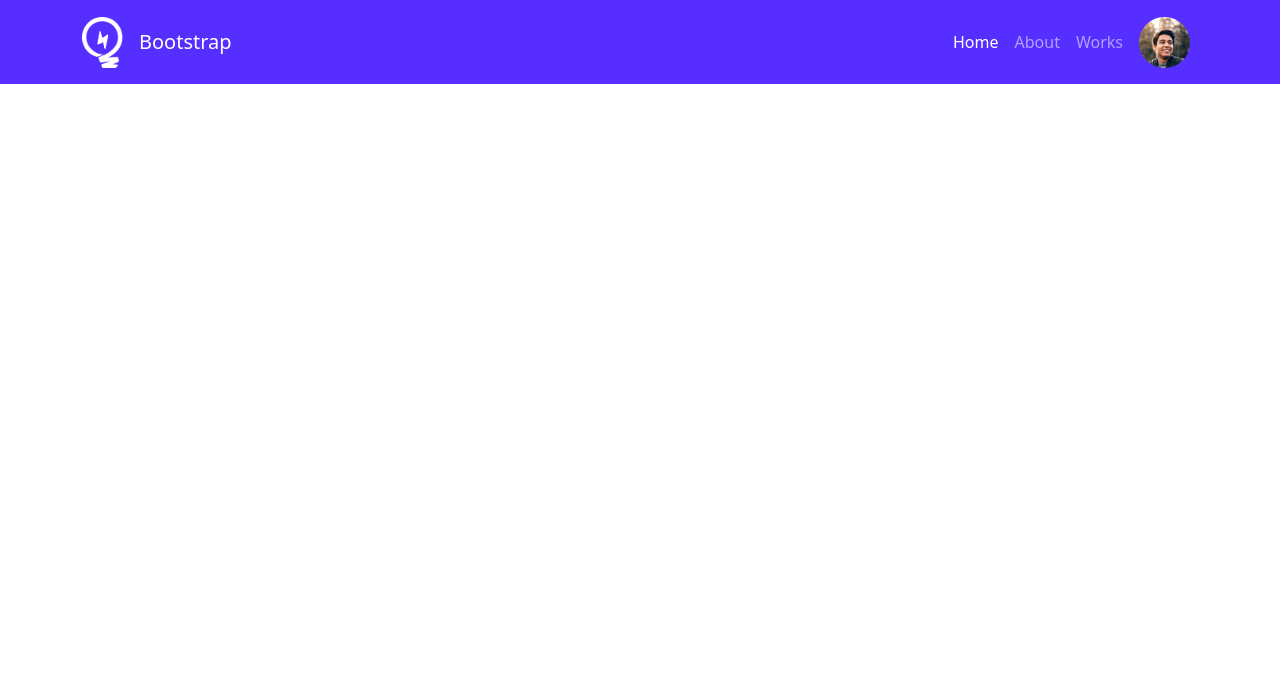
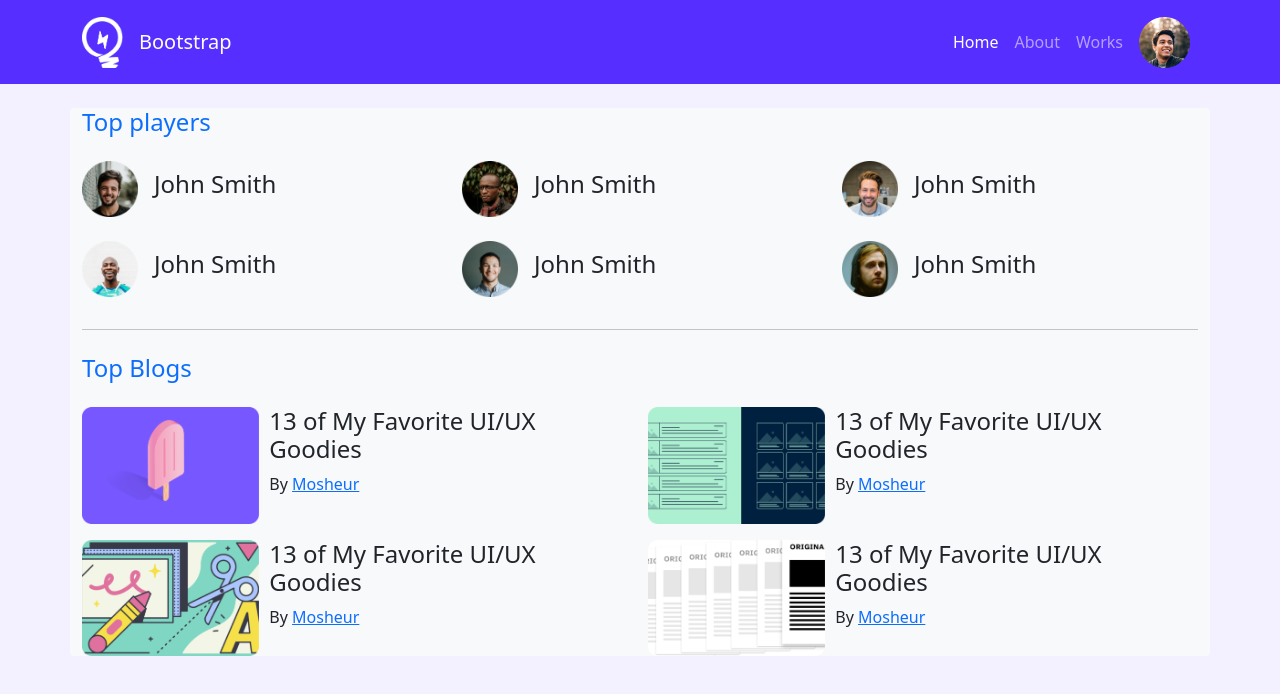
Before and after one commit to mosheurpau/leader-board-bootstrap, a plain HTML site: page index.html in a window 1280 px wide. Drawn offline with Linux system fonts and the light colour scheme.

Commit message:
added Top Blogs

```diff
--- a/index.html
+++ b/index.html
@@ -9,7 +9,7 @@
     <link rel="stylesheet" href="CSS/bootstrap.min.css">
 </head>
 
-<body>
+<body style="background-color: #F3F1FF;">
 
     <header>
         <nav class="navbar navbar-expand-lg navbar-dark" style=" background-color: #562EFF;">
@@ -19,6 +19,13 @@
                         class="d-inline-block align-text-top">
                     <span class="ms-3">Bootstrap</span>
                 </a>
+
+                <button class="navbar-toggler" type="button" data-bs-toggle="collapse"
+                    data-bs-target="#navbarSupportedContent" aria-controls="navbarSupportedContent"
+                    aria-expanded="false" aria-label="Toggle navigation">
+                    <span class="navbar-toggler-icon"></span>
+                </button>
+
                 <div class="collapse navbar-collapse" id="navbarSupportedContent">
                     <ul class="navbar-nav ms-auto mb-2 mb-lg-0 d-flex align-items-center">
                         <li class="nav-item">
@@ -42,6 +49,90 @@
         </nav>
     </header>
 
+    <main>
+        <section class="container bg-light rounded">
+            <div>
+                <h4 class="text-primary my-4">Top players</h4>
+                <div class="row gy-4 pb-3">
+                    <div class="col-12 col-md-6 col-lg-4 d-flex align-items-center">
+                        <img width="56" src="images/players/player-1.png" alt="">
+                        <h4 class="ms-3">John Smith</h4>
+                    </div>
+                    <div class="col-12 col-md-6 col-lg-4 d-flex align-items-center">
+                        <img width="56" src="images/players/player-2.png" alt="">
+                        <h4 class="ms-3">John Smith</h4>
+                    </div>
+                    <div class="col-12 col-md-6 col-lg-4 d-flex align-items-center">
+                        <img width="56" src="images/players/player-3.png" alt="">
+                        <h4 class="ms-3">John Smith</h4>
+                    </div>
+                    <div class="col-12 col-md-6 col-lg-4 d-flex align-items-center">
+                        <img width="56" src="images/players/player-4.png" alt="">
+                        <h4 class="ms-3">John Smith</h4>
+                    </div>
+                    <div class="col-12 col-md-6 col-lg-4 d-flex align-items-center">
+                        <img width="56" src="images/players/player-5.png" alt="">
+                        <h4 class="ms-3">John Smith</h4>
+                    </div>
+                    <div class="col-12 col-md-6 col-lg-4 d-flex align-items-center">
+                        <img width="56" src="images/players/player-6.png" alt="">
+                        <h4 class="ms-3">John Smith</h4>
+                    </div>
+                </div>
+            </div>
+            <hr>
+            <div>
+                <h4 class="text-primary my-4">Top Blogs</h4>
+                <div class="row g-3">
+                    <div class="col-md-12 col-lg-6 d-flex">
+                        <div class="row ">
+                            <div class="col-12 col-md-4 col-lg-5 col-xl-4">
+                                <img width="177" src="images/blogs/blog-1.png" alt="">
+                            </div>
+                            <div class="ps-2 col-12 col-md-6 col-lg-6 col-xl-6">
+                                <h4>13 of My Favorite UI/UX Goodies</h4>
+                                <p>By <a href="">Mosheur</a></p>
+                            </div>
+                        </div>
+                    </div>
+                    <div class="col-md-12 col-lg-6 d-flex">
+                        <div class="row">
+                            <div class="col-12 col-md-4 col-lg-5 col-xl-4">
+                                <img width="177" src="images/blogs/blog-2.png" alt="">
+                            </div>
+                            <div class="ps-2 col-12 col-md-6 col-lg-6 col-xl-6">
+                                <h4>13 of My Favorite UI/UX Goodies</h4>
+                                <p>By <a href="">Mosheur</a></p>
+                            </div>
+                        </div>
+                    </div>
+                    <div class="col-md-12 col-lg-6 d-flex">
+                        <div class="row">
+                            <div class="col-12 col-md-4 col-lg-5 col-xl-4">
+                                <img width="177" src="images/blogs/blog-3.png" alt="">
+                            </div>
+                            <div class="ps-2 col-12 col-md-6 col-lg-6 col-xl-6">
+                                <h4>13 of My Favorite UI/UX Goodies</h4>
+                                <p>By <a href="">Mosheur</a></p>
+                            </div>
+                        </div>
+                    </div>
+                    <div class="col-md-12 col-lg-6 d-flex">
+                        <div class="row">
+                            <div class="col-12 col-md-4 col-lg-5 col-xl-4">
+                                <img width="177" src="images/blogs/blog-4.png" alt="">
+                            </div>
+                            <div class="ps-2 col-12 col-md-6 col-lg-6 col-xl-6">
+                                <h4>13 of My Favorite UI/UX Goodies</h4>
+                                <p>By <a href="">Mosheur</a></p>
+                            </div>
+                        </div>
+                    </div>
+                </div>
+            </div>
+        </section>
+    </main>
+
 
     <script src="js/bootstrap.bundle.min.js"></script>
 </body>
```
